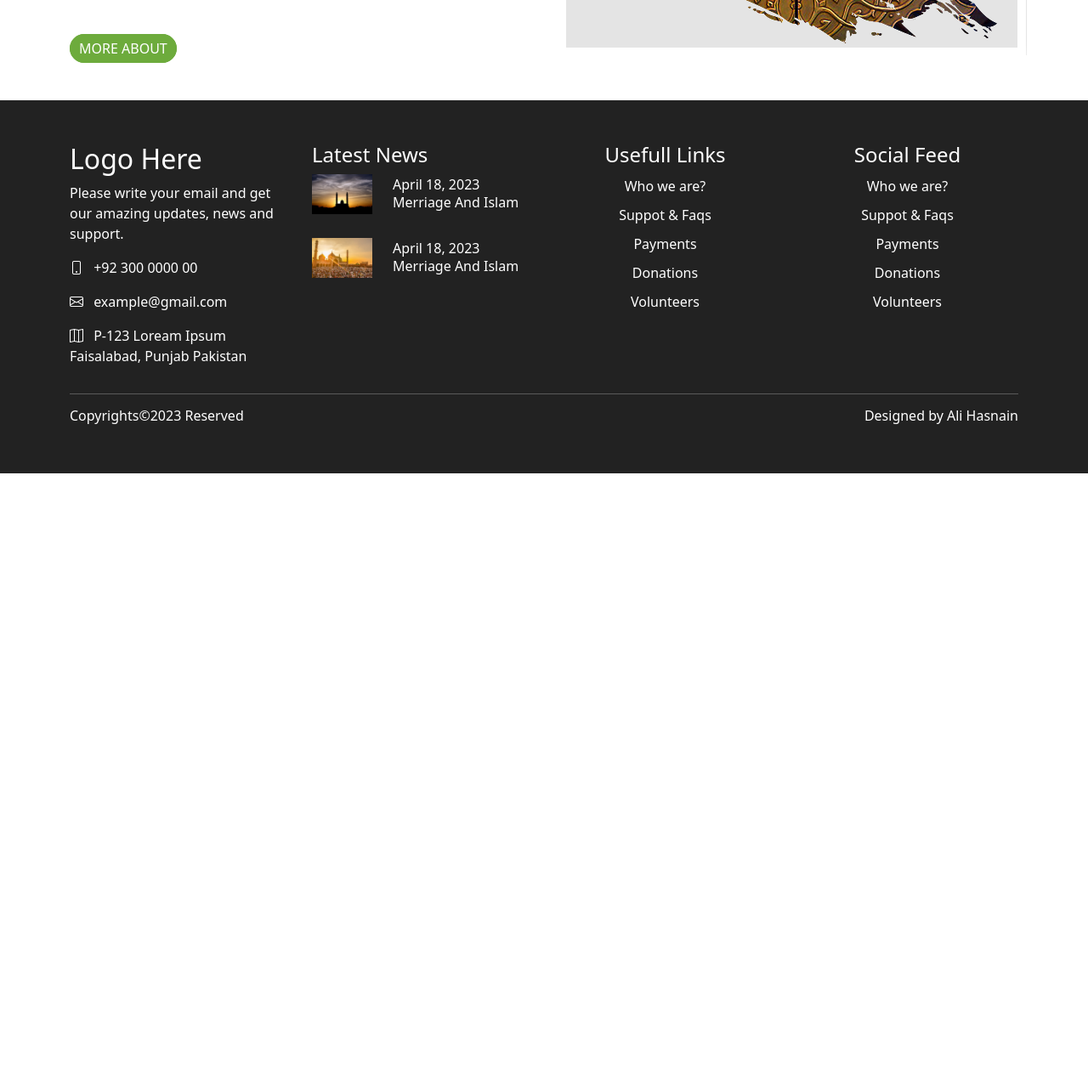
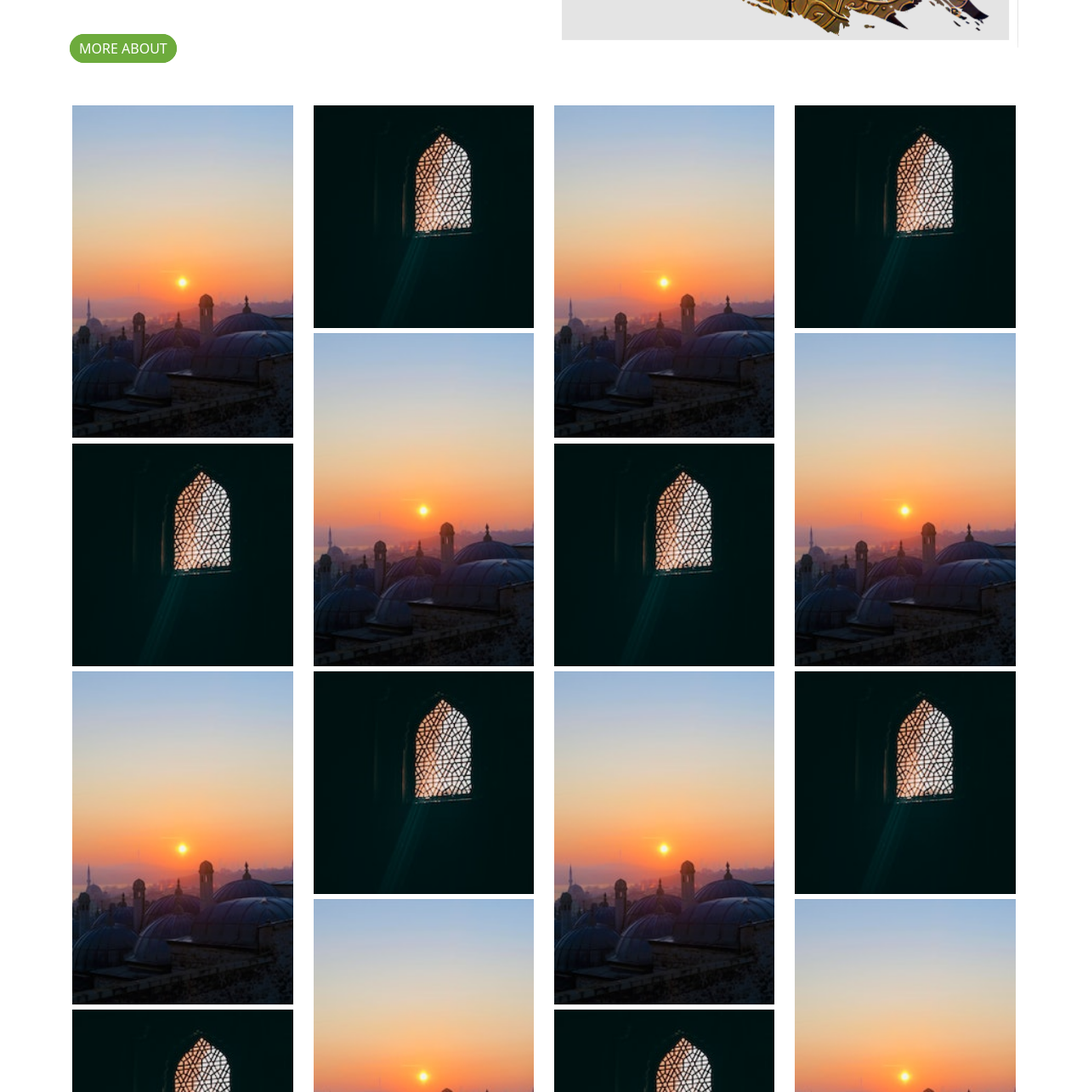
Before and after one commit to alicsoftsystems/islamic, a plain HTML site: page about.html in a window 1280 px wide. Shown: the part 1515-2800 px from the top of the page at 85% size. Before the commit the page ends 2072 px from the top, so only its background shows below. Drawn offline with nearby package versions, Linux system fonts and the light colour scheme.

Commit message:
about page progress

```diff
--- a/about.html
+++ b/about.html
@@ -99,7 +99,7 @@
                 ><span><i class="bi bi-house-add-fill"></i></span
               ></a>
               <span class="text-white ps-2">/</span>
-              <a href="#" class="hero_down ps-2"><span>Blog</span></a>
+              <a href="#" class="hero_down ps-2"><span>ABOUT</span></a>
             </span>
           </center>
         </div>
@@ -237,7 +237,7 @@
               </div>
               <div class="col-md-6 col-sm-12 col-lg-6">
                 <div class="msn-thmb-wrap">
-                  <a href="./hstry-img.png" data-fancybox="gallery" title=""
+                  <a class="msn-thmb-wrap_img" href="#"
                     ><img
                       src="./assets/img/Screenshot (74).png"
                       alt="msn-img1.jpg"
@@ -249,6 +249,118 @@
         </div>
       </div>
     </section>
+
+    <!-- ===================================================================================== -->
+
+    <section>
+      <div class="third_about_sec_1">
+        <div class="container third_about_sec_2">
+          <div class="row third_about_sec_3">
+            <div class="col_third_sec_2">
+              <img
+                src="./assets/img/pexels-konevi-2236674 (1).jpg"
+                style="width: 100%"
+                alt=""
+              />
+
+              <img
+                src="./assets/img/pexels-jose-aragones-3254036 (1).jpg"
+                style="width: 100%"
+                alt=""
+              />
+
+              <img
+                src="./assets/img/pexels-konevi-2236674 (1).jpg"
+                style="width: 100%"
+                alt=""
+              />
+
+              <img
+                src="./assets/img/pexels-jose-aragones-3254036 (1).jpg"
+                style="width: 100%"
+                alt=""
+              />
+            </div>
+            <div class="col_third_sec_2">
+              <img
+                src="./assets/img/pexels-jose-aragones-3254036 (1).jpg"
+                style="width: 100%"
+                alt=""
+              />
+
+              <img
+                src="./assets/img/pexels-konevi-2236674 (1).jpg"
+                style="width: 100%"
+                alt=""
+              />
+
+              <img
+                src="./assets/img/pexels-jose-aragones-3254036 (1).jpg"
+                style="width: 100%"
+                alt=""
+              />
+
+              <img
+                src="./assets/img/pexels-konevi-2236674 (1).jpg"
+                style="width: 100%"
+                alt=""
+              />
+            </div>
+            <div class="col_third_sec_2">
+              <img
+                src="./assets/img/pexels-konevi-2236674 (1).jpg"
+                style="width: 100%"
+                alt=""
+              />
+
+              <img
+                src="./assets/img/pexels-jose-aragones-3254036 (1).jpg"
+                style="width: 100%"
+                alt=""
+              />
+
+              <img
+                src="./assets/img/pexels-konevi-2236674 (1).jpg"
+                style="width: 100%"
+                alt=""
+              />
+
+              <img
+                src="./assets/img/pexels-jose-aragones-3254036 (1).jpg"
+                style="width: 100%"
+                alt=""
+              />
+            </div>
+            <div class="col_third_sec_2">
+              <img
+                src="./assets/img/pexels-jose-aragones-3254036 (1).jpg"
+                style="width: 100%"
+                alt=""
+              />
+
+              <img
+                src="./assets/img/pexels-konevi-2236674 (1).jpg"
+                style="width: 100%"
+                alt=""
+              />
+
+              <img
+                src="./assets/img/pexels-jose-aragones-3254036 (1).jpg"
+                style="width: 100%"
+                alt=""
+              />
+
+              <img
+                src="./assets/img/pexels-konevi-2236674 (1).jpg"
+                style="width: 100%"
+                alt=""
+              />
+            </div>
+          </div>
+        </div>
+      </div>
+    </section>
+
     <footer>
       <div class="container-fluid main-footer">
         <div class="container">
--- a/assets/css/responsive.css
+++ b/assets/css/responsive.css
@@ -4,6 +4,18 @@
   }
   .srv-mckp img{
     width: 100%;
+  }
+  .msn-thmb-wrap img{
+    width: 100%;
+  }
+  .msn-thmb-wrap_img img{
+    margin-top: 2rem;
+  }
+
+}
+@media only screen and (min-width: 481px) and (max-width: 766px) {
+  .msn-thmb-wrap_img img{
+    margin-top: 2rem;
   }
 }
 
@@ -14,6 +26,13 @@
   .srv-mckp img{
     width: 100%;
   }
+  .msn-thmb-wrap img{
+    width: 100%;
+  }
+  .msn-thmb-wrap_img img{
+    margin-top: 3rem;
+  }
+
 }
 
 @media only screen and (min-width: 994px) {
@@ -24,6 +43,16 @@
     display: flex;
   }
 }
-@media only screen and (min-width: 1024px) {
+@media (max-width: 800px) {
+  .col_third_sec_2 {
+      flex: 50%;
+      max-width: 50%;
+  }
+}
 
+@media (max-width: 500px) {
+  .col_third_sec_2 {
+      flex: 100%;
+      max-width: 100%;
+  }
 }
--- a/assets/css/style.css
+++ b/assets/css/style.css
@@ -197,9 +197,8 @@ body {
 .wai{
   margin-top: 5rem;
 }
-.msn-thmb-wrap{
-  background-color: #e4e4e4;
-  border: 5px solid #ffffff;
+.msn-thmb-wrap img{
+  width: 100%;
 }
 .msn-desc h3{
   color: #6dab3c;
@@ -222,6 +221,26 @@ color: #6cab3cc0;
   border: 1px solid #6dab3c;
   border-radius: 25px;
 }
-.brd-rd40{
-  margin-top: 10rem;
+
+
+/* ====================================================================================== */
+
+.third_about_sec_2{
+  width: 85%;
+  max-width: 850px;
+  margin: 0 auto;
 }
+.third_about_sec_3 {
+  display: flex;
+  flex-wrap: wrap;
+  padding: 0 0.2em;
+}
+.col_third_sec_2 {
+  flex: 25%;
+  max-width: 25%;
+  padding: 0 0.2em;
+}
+.col_third_sec_2 img {
+  margin-top: 0.4em;
+  vertical-align: middle;
+}
```
Also changed, not shown: assets/img/pexels-jose-aragones-3254036 (1).jpg (added), assets/img/pexels-konevi-2236674 (1).jpg (added), assets/img/pillars.jpg (deleted).
